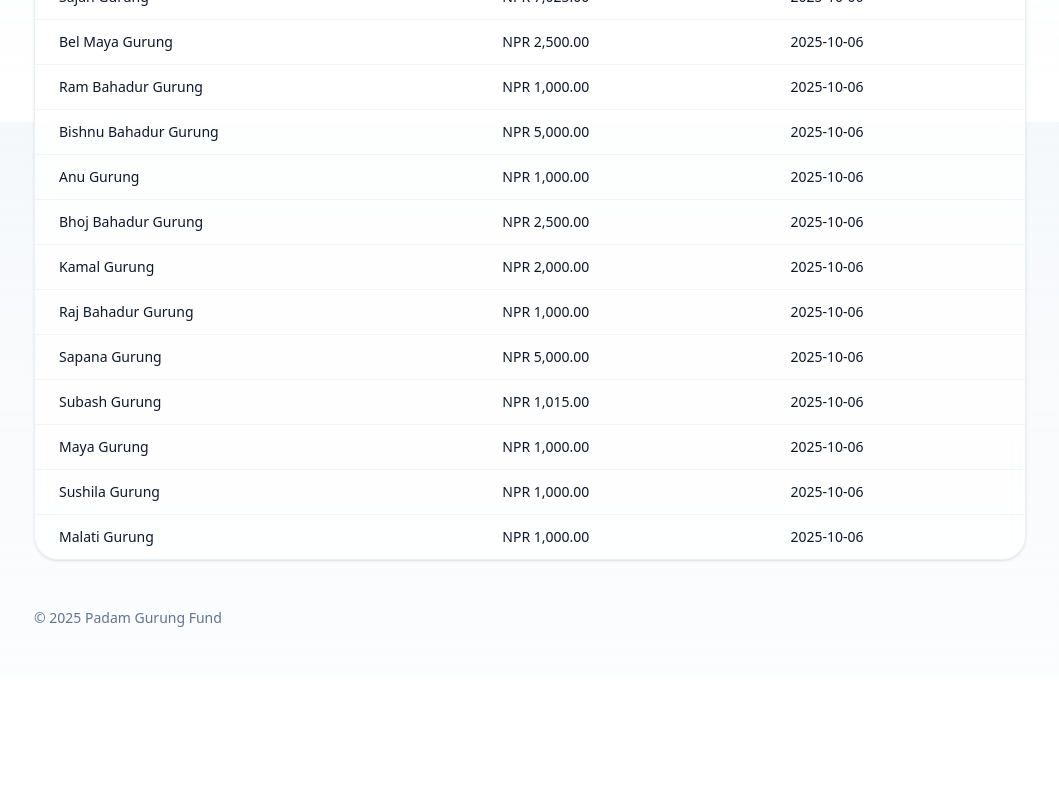
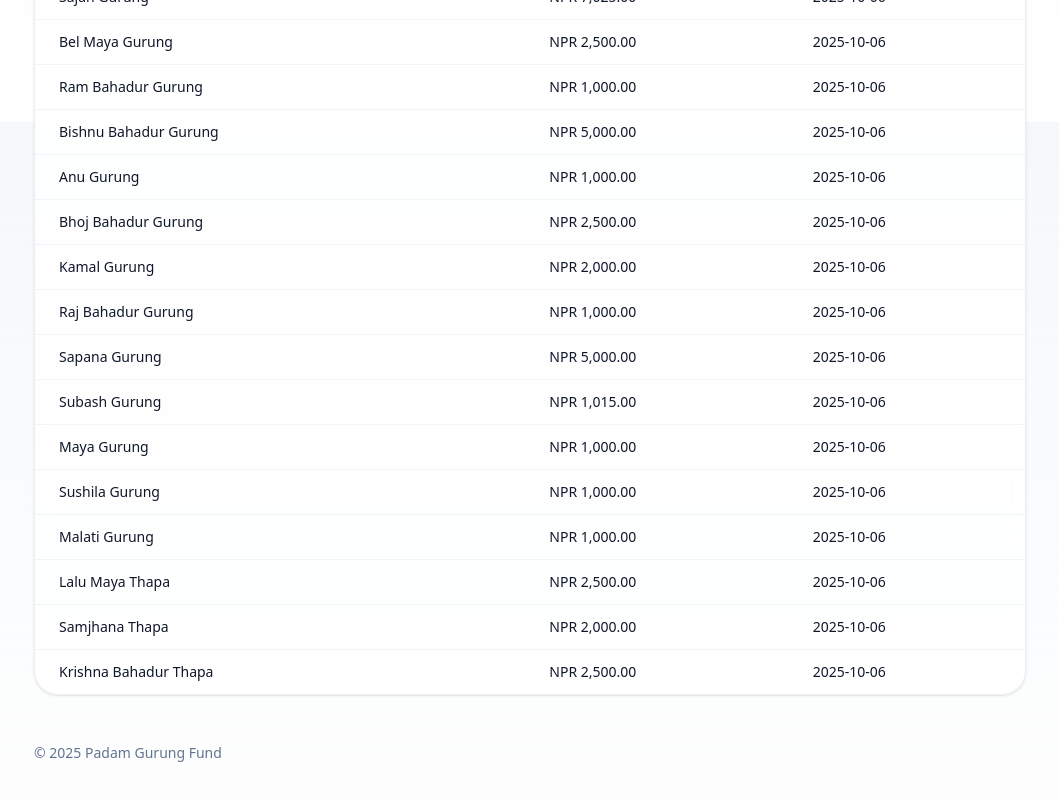
Before and after one commit to gsajan21/padamgurungfund.com, a React (Vite) app: page / in a window 1280 px wide. Shown: the part 678-1478 px from the top of the page, without its empty margins (110-1169 px from the left). Before the commit the page ends 1354 px from the top, so only its background shows below. Built offline with nearby package versions, Linux system fonts and the light colour scheme.

Commit message:
updated donors list

```diff
--- a/src/data/donors.ts
+++ b/src/data/donors.ts
@@ -10,7 +10,7 @@ const today = new Date().toLocaleDateString('en-CA'); // → "YYYY-MM-DD"
 
 export const donors: Donor[] = [
   { id: "d1", name: "Ritu Gurung", amount: 2500, date: "2025-10-06" },
-  { id: "d2", name: "Krishna (Saila) Gurung", amount: 2500, date: "2025-10-06" },
+  { id: "d2", name: "Krishna Bahadur Gurung(Saila)", amount: 2500, date: "2025-10-06" },
   { id: "d3", name: "Sandesh Gurung", amount: 2660, date: "2025-10-06" },
   { id: "d4", name: "Antim Gurung", amount: 1510, date: "2025-10-06" },
   { id: "d5", name: "Sajan Gurung", amount: 7025, date: "2025-10-06" },
@@ -26,4 +26,7 @@ export const donors: Donor[] = [
   { id: "d15", name: "Maya Gurung", amount: 1000, date: today },
   { id: "d16", name: "Sushila Gurung", amount: 1000, date: today },
   { id: "d17", name: "Malati Gurung", amount: 1000, date: today },
+  { id: "d18", name: "Lalu Maya Thapa", amount: 2500, date: today },
+  { id: "d19", name: "Samjhana Thapa", amount: 2000, date: today },
+  { id: "d20", name: "Krishna Bahadur Thapa", amount: 2500, date: today },
 ];
```
